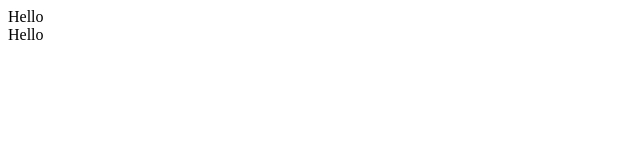
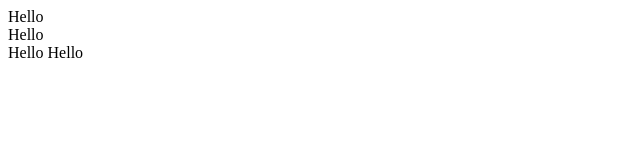
Before and after one commit to gorakhjoshi/react-vite-ts, a React (Vite) app: page / in a window 1280 px wide. Shown: the top 160 px of the page, without its empty margins (0-640 px from the left). Built offline with nearby package versions, Linux system fonts and the light colour scheme.

Commit message:
added double hello

```diff
--- a/src/App.tsx
+++ b/src/App.tsx
@@ -5,6 +5,7 @@ function App() {
     <TodoProvider>
       <div>Hello</div>
       <div>Hello</div>
+      <div>Hello Hello</div>
     </TodoProvider>
   );
 }
```
